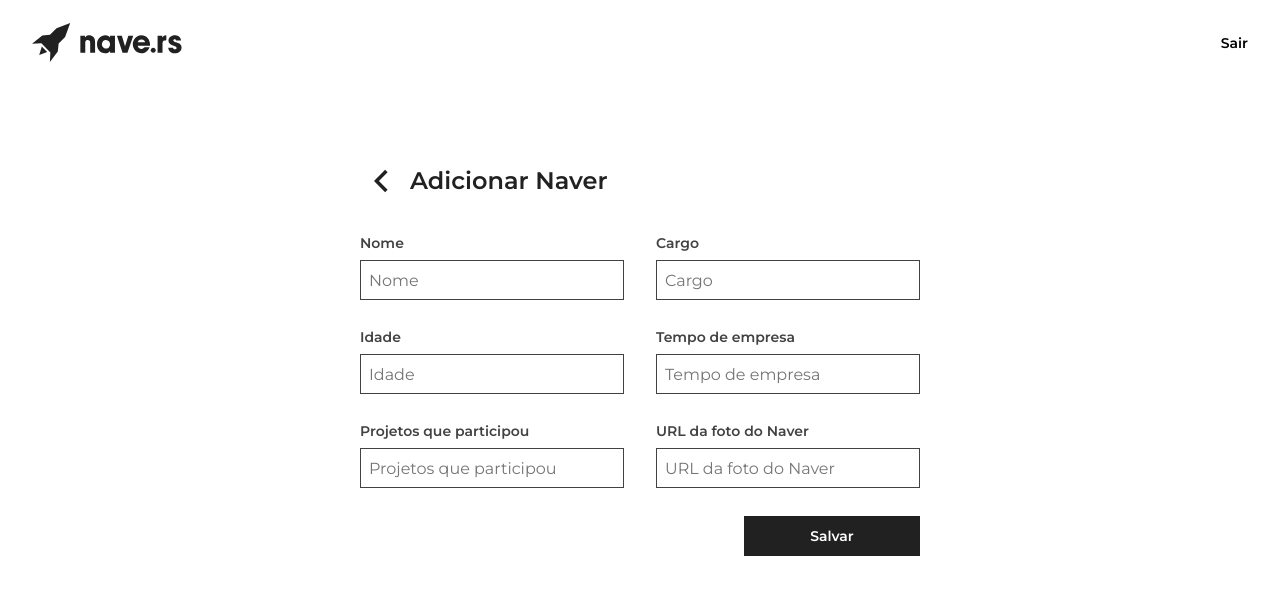
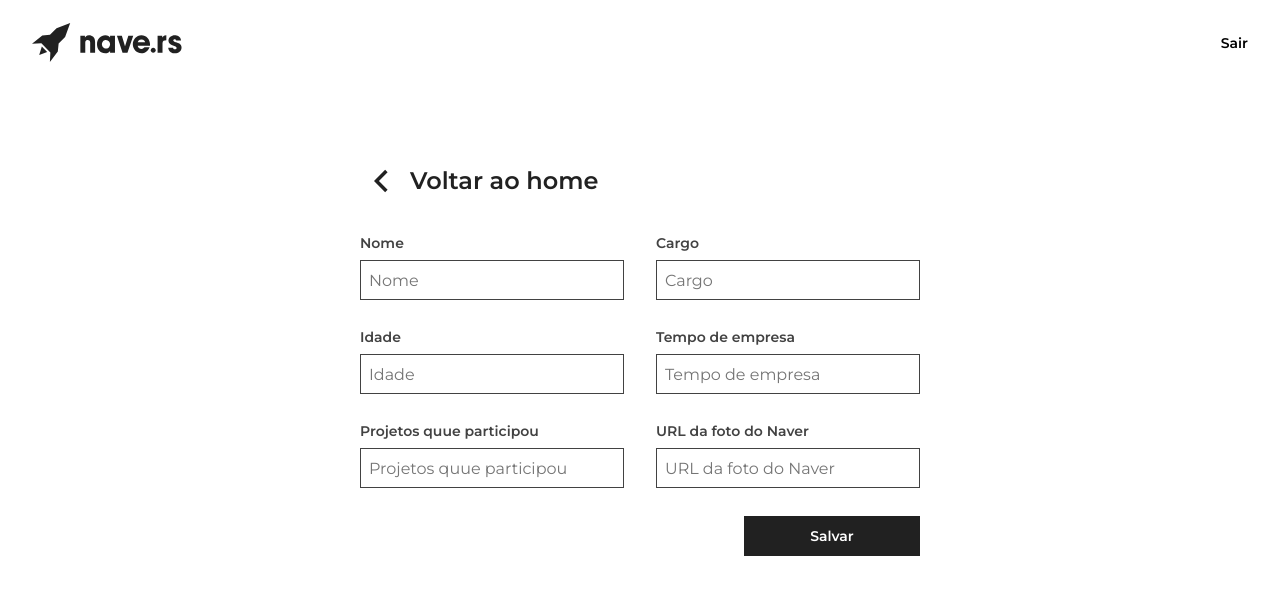
Before and after one commit to SaMatheus/Nave.rs, a React (Create React App) app: page /add in a window 1280 px wide. Shown: the top 594 px of the page. Built offline with nearby package versions, Linux system fonts and the light colour scheme.

Commit message:
Criando novos componentes e pagina de edição

```diff
--- a/public/index.html
+++ b/public/index.html
@@ -2,7 +2,7 @@
 <html lang="en">
   <head>
     <meta charset="utf-8" />
-    <link rel="shortcut icon" href="/public/favicon.ico" />
+    <link rel="shortcut icon" href="./favicon.ico" />
     <meta name="viewport" content="width=device-width, initial-scale=1" />
     <meta
       name="description"
@@ -18,7 +18,7 @@
 
     <title>Navers</title>
   </head>
-  <body>
+  <body onselectstart="return false">
     <noscript>You need to enable JavaScript to run this app.</noscript>
     <div id="root"></div>
   </body>
--- a/src/components/Button.jsx
+++ b/src/components/Button.jsx
@@ -22,8 +22,4 @@ export const ButtonStyle = styled.button`
 
   width: 100%;
   height: 40px;
-
-  &:hover {
-    background: var(--black-secondary);
-  }
 `;
--- /dev/null
+++ b/src/components/Form.jsx
@@ -0,0 +1,101 @@
+import React, { useEffect } from 'react';
+import styled from 'styled-components';
+
+// DATA
+import FormData from '../services/FormData';
+
+// ICONS
+import { RiArrowLeftSLine } from 'react-icons/ri';
+
+// COMPONENTS
+import Button from './Button';
+import Input from './Input';
+import { useHistory } from 'react-router-dom';
+
+function Form(props) {
+  const history = useHistory();
+
+  const handleClick = () => {
+    history.push('/home');
+  };
+
+  return (
+    <Content>
+      <Back onClick={handleClick}>
+        <RiArrowLeftSLine />
+        <p>{props.valueBack}</p>
+      </Back>
+      <FormStyle>
+        {FormData.map((obj) => {
+          return (
+            <Input
+              key={obj.id}
+              for={obj.for}
+              type={obj.type}
+              placeholder={obj.title}
+            >
+              {obj.title}
+            </Input>
+          );
+        })}
+        <span></span>
+        <Button type={props.typeButton}>{props.valueButton}</Button>
+      </FormStyle>
+    </Content>
+  );
+}
+
+export default Form;
+
+const Content = styled.div`
+  display: flex;
+  flex-direction: column;
+  justify-content: center;
+  align-items: center;
+`;
+
+const FormStyle = styled.div`
+  display: grid;
+  grid-template-columns: 1fr 1fr;
+  justify-content: flex-end;
+  align-items: center;
+
+  gap: 54px 32px;
+
+  width: 560px;
+
+  button {
+    width: 176px;
+    justify-self: end;
+  }
+`;
+
+const Back = styled.button`
+  display: flex;
+  justify-content: center;
+  align-items: center;
+  align-self: flex-start;
+
+  color: var(--black-primary);
+
+  margin-bottom: 32px;
+
+  background: none;
+  border: none 0;
+
+  transition: transform 0.2s ease-in-out;
+
+  &:hover {
+    transform: translateX(-10px);
+  }
+
+  svg {
+    font-size: 42px;
+    margin-right: 8px;
+  }
+  p {
+    font-size: 24px;
+    line-height: 36px;
+    font-weight: 600;
+  }
+`;
--- a/src/pages/Add/index.js
+++ b/src/pages/Add/index.js
@@ -1,59 +1,28 @@
 import React from 'react';
 
-// ICONS
-import { RiArrowLeftSLine } from 'react-icons/ri';
-
 // COMPONENTS
-import Button from '../../components/Button';
-import Input from '../../components/Input';
 import Header from '../../components/Header';
+import Form from '../../components/Form';
 
 // STYLES
-import { Container, Content, Back } from './styles';
+import { Container } from './styles';
 
 function Add() {
+  const handleSubmit = (event) => {
+    event.preventDefault();
+  };
+
   return (
-    <>
-      <Container>
-        <Header />
-        <Content>
-          <Back>
-            <RiArrowLeftSLine />
-            <p>Adicionar Naver</p>
-          </Back>
-          <form action=''>
-            <Input for='name' type='text' placeholder='Nome'>
-              Nome
-            </Input>
-            <Input for='job' type='text' placeholder='Cargo'>
-              Cargo
-            </Input>
-            <Input for='age' type='text' placeholder='Idade'>
-              Idade
-            </Input>
-            <Input
-              for='company-time'
-              type='text'
-              placeholder='Tempo de empresa'
-            >
-              Tempo de empresa
-            </Input>
-            <Input
-              for='prjects'
-              type='text'
-              placeholder='Projetos que participou'
-            >
-              Projetos que participou
-            </Input>
-            <Input for='url' type='text' placeholder='URL da foto do Naver'>
-              URL da foto do Naver
-            </Input>
-            <span></span>
-          </form>
-          <Button type='submit'>Salvar</Button>
-        </Content>
-      </Container>
-    </>
+    <Container>
+      <Header />
+      <form action='' onSubmit={handleSubmit}>
+        <Form
+          valueBack='Voltar ao home'
+          valueButton='Salvar'
+          typeButton='submit'
+        />
+      </form>
+    </Container>
   );
 }
 
--- a/src/pages/Add/styles.js
+++ b/src/pages/Add/styles.js
@@ -6,49 +6,8 @@ export const Container = styled.div`
   align-items: center;
   justify-content: space-between;
 
-  margin-top: 160px;
+  padding-top: 160px;
+
+  height: 100vh;
+  width: 100vw;
 `;
-
-export const Content = styled.div`
-  display: flex;
-  flex-direction: column;
-  justify-content: center;
-  align-items: center;
-
-  form {
-    display: grid;
-    grid-template-columns: 1fr 1fr;
-    justify-content: flex-end;
-    align-items: center;
-
-    gap: 54px 32px;
-
-    width: 560px;
-  }
-
-  button {
-    width: 176px;
-    align-self: flex-end;
-  }
-`;
-
-export const Back = styled.div`
-  display: flex;
-  justify-content: center;
-  align-items: center;
-  align-self: flex-start;
-
-  color: var(--black-primary);
-
-  margin-bottom: 32px;
-
-  svg {
-    font-size: 42px;
-    margin-right: 8px;
-  }
-  p {
-    font-size: 24px;
-    line-height: 36px;
-    font-weight: 600;
-  }
-`;
--- a/src/pages/Login/index.js
+++ b/src/pages/Login/index.js
@@ -3,7 +3,7 @@ import React from 'react';
 import { Container, Content } from './styles';
 
 // AXIOS
-import api from '../services/api';
+import api from '../../services/api';
 
 // COMPONENTS
 import Input from '../../components/Input';
--- /dev/null
+++ b/src/services/FormData.js
@@ -0,0 +1,40 @@
+const FormData = [
+  {
+    id: 1,
+    type: 'text',
+    title: 'Nome',
+    for: 'name',
+  },
+  {
+    id: 2,
+    type: 'text',
+    title: 'Cargo',
+    for: 'job',
+  },
+  {
+    id: 3,
+    type: 'text',
+    title: 'Idade',
+    for: 'age',
+  },
+  {
+    id: 4,
+    type: 'text',
+    title: 'Tempo de empresa',
+    for: 'company-time',
+  },
+  {
+    id: 5,
+    type: 'text',
+    title: 'Projetos quue participou',
+    for: 'projects',
+  },
+  {
+    id: 6,
+    type: 'text',
+    title: 'URL da foto do Naver',
+    for: 'url',
+  },
+];
+
+export default FormData;
```
Also changed, not shown: src/pages/Edit/index.js (added, +62 -0 lines), src/pages/Edit/styles.js (added).
